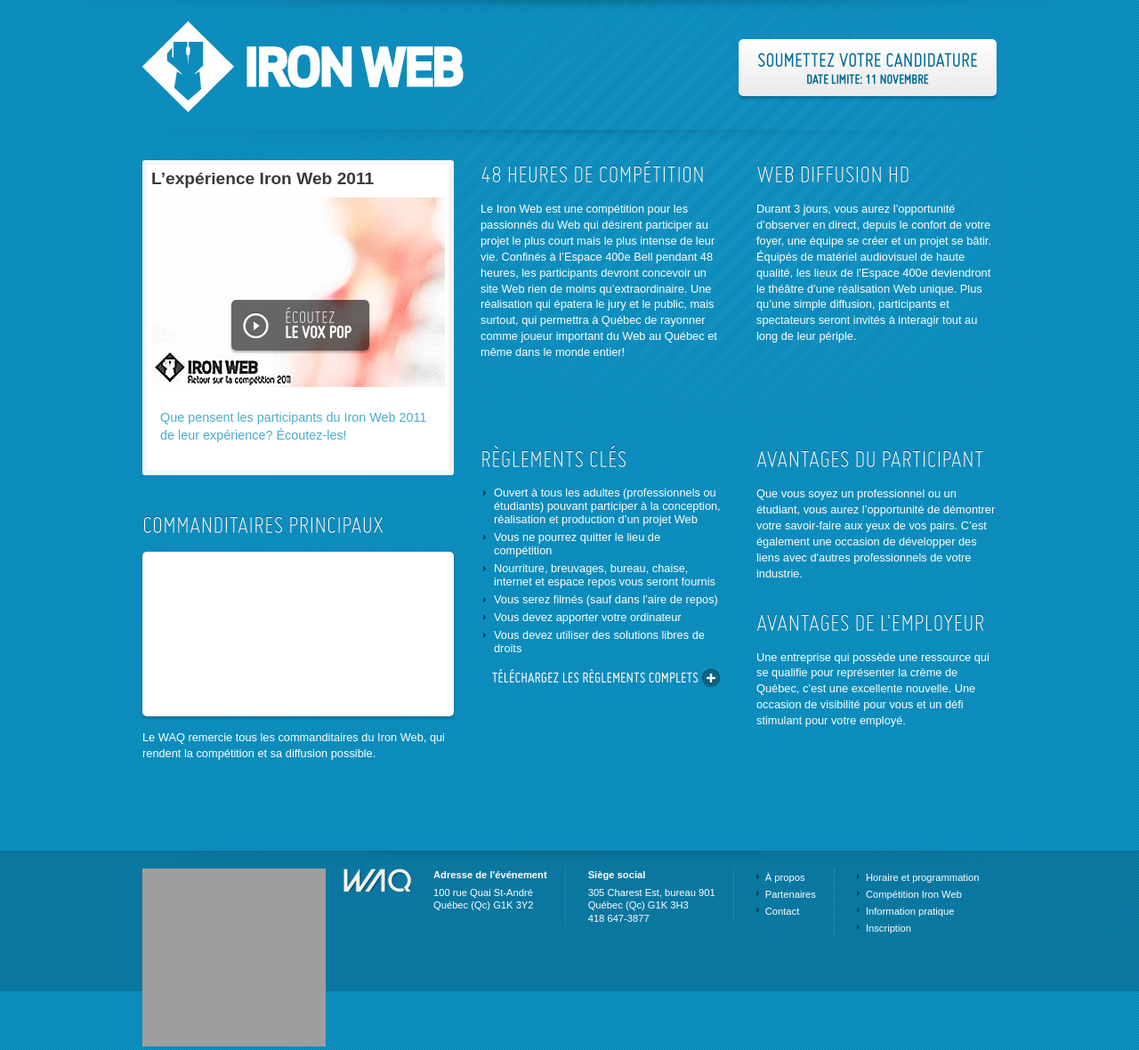
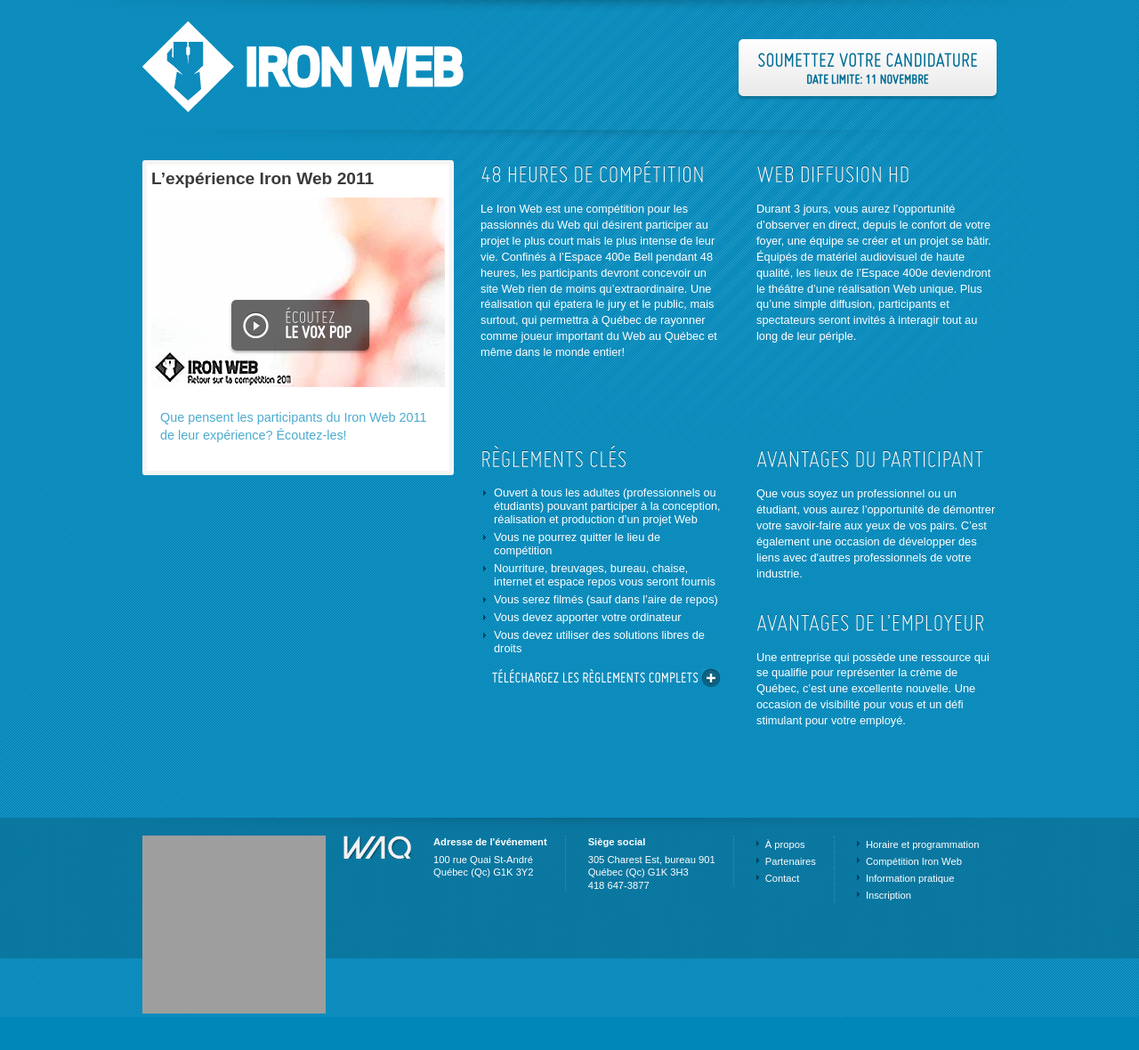
Before and after one commit to Soufianeterhzaz/webaquebec2012-ci, a CodeIgniter app: page /webaquebec/iron-web/ in a window 1280 px wide. Shown: the part 181-1361 px from the top of the page at 89% size. After the commit the page ends 1324 px from the top, so only its background shows below. Run offline with CodeIgniter, Linux system fonts and the light colour scheme; style sheets or scripts are compiled from the project's sources; some libraries are stand-ins or nearby versions; grey boxes are pictures that could not be loaded.

Commit message:
Bloc des commanditaires du IronWeb en commentaire vu qu'il y en a pas de bouqué encore

```diff
--- a/application/views/iron_web.php
+++ b/application/views/iron_web.php
@@ -15,14 +15,16 @@
   <div class="page-content-block clearfix">
 
     <div class="left-side main">
-      <?php $this->load->view('iron_web_voxpop') ?>
+			<?php $this->load->view('iron_web_voxpop') ?>
+			<?/*
       <div id="commenditaires-principaux" class="rs-content-box clearfix">
         <h3 class="box-header">Commanditaires principaux</h3>
         <div class="white-thumb">
           <a id="logo-libeo" class="logo-partenaires" href="#">Libéo - Web et applications libres</a>
         </div>
         <p>Le WAQ remercie tous les commanditaires du Iron Web, qui rendent la compétition et sa diffusion possible.</p>
-      </div>
+			</div>
+			*/?>
     </div>
 
     <article class="right-side main">
```
